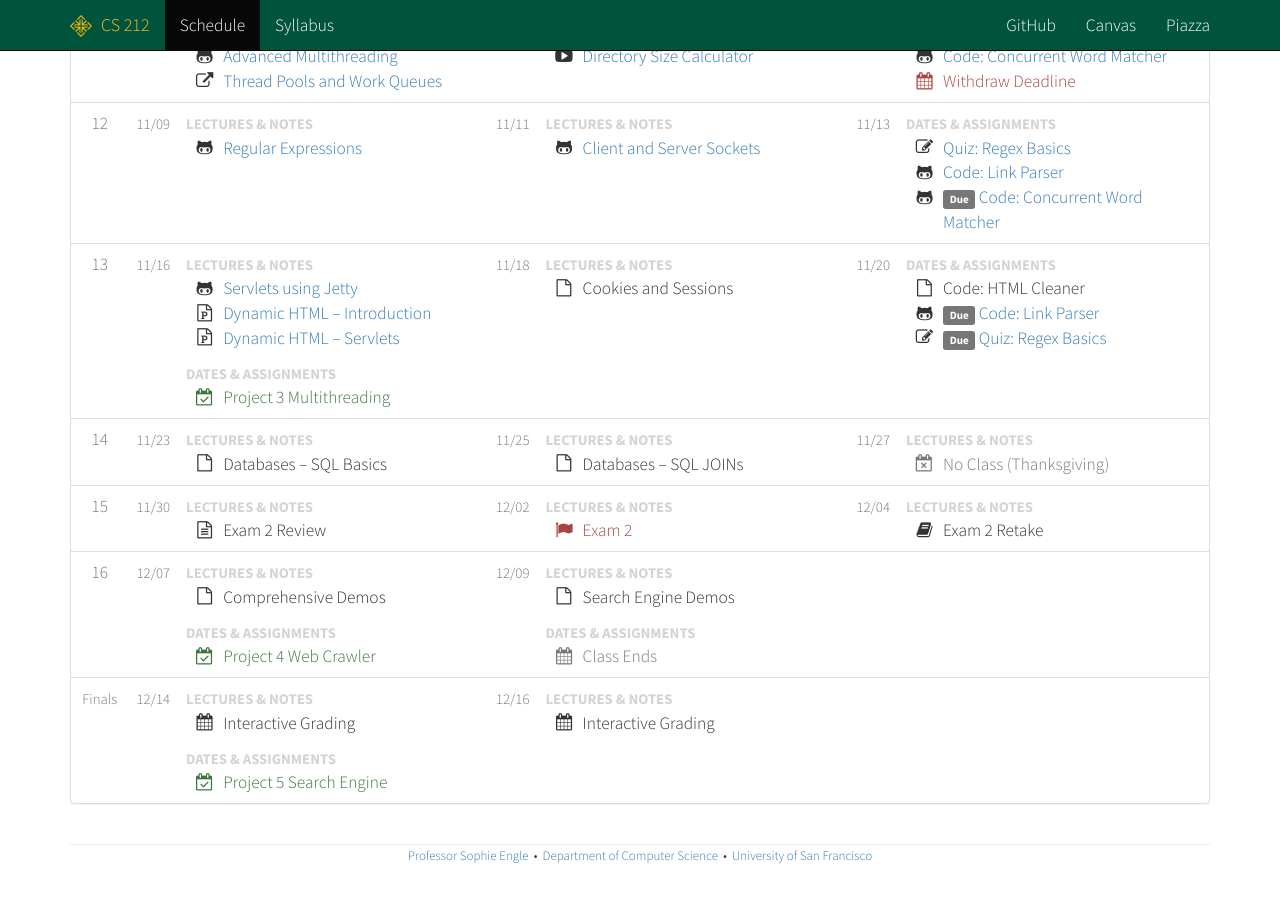
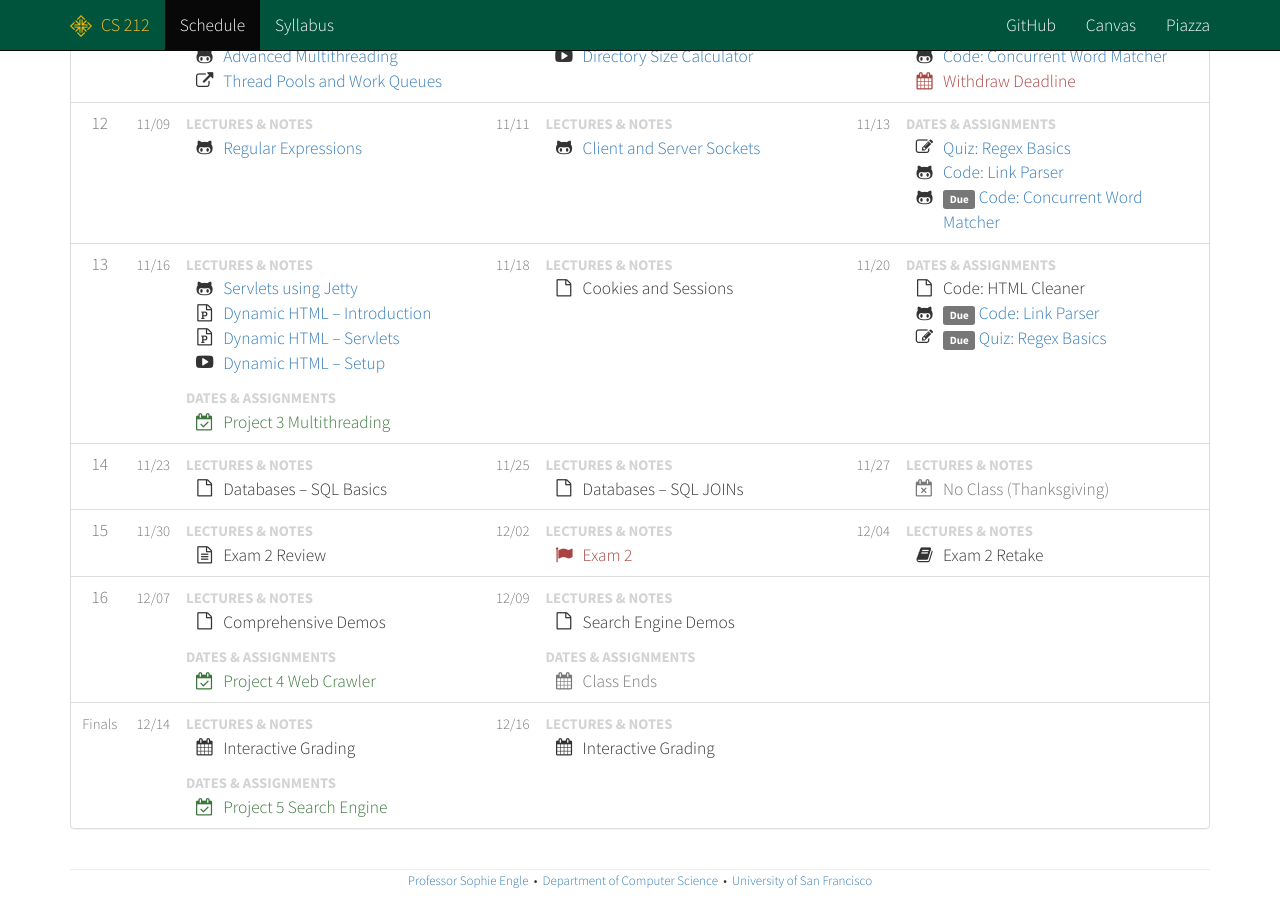
Before and after one commit to cs212/fall2015, a Jekyll site: the page built from schedule.html, in a window 1280 px wide and 900 px high, scrolled down 2031 px. Built offline with Jekyll 4.4.1, drawn with Linux system fonts in a browser that asks for light colours; Markdown is read by kramdown in place of the engine named in the settings; before the commit the page ends 2907 px from its top, so only the background shows below that.

Commit message:
Adding youtube link for servlet setup.

```diff
--- a/_data/schedule.yml
+++ b/_data/schedule.yml
@@ -512,6 +512,9 @@
         - name : 'Dynamic HTML &ndash; Servlets'
           icon : 'fa-file-powerpoint-o'
           link : 'https://drive.google.com/open?id=0BxYofk0iB_upZFFPWUZocmdtLWM'
+        - name : 'Dynamic HTML &ndash; Setup'
+          icon : 'fa-youtube-play'
+          link : 'https://youtu.be/X5gr591JsLQ'
       other :
         - name : 'Project 3 Multithreading'
           icon : 'fa-calendar-check-o'
```
